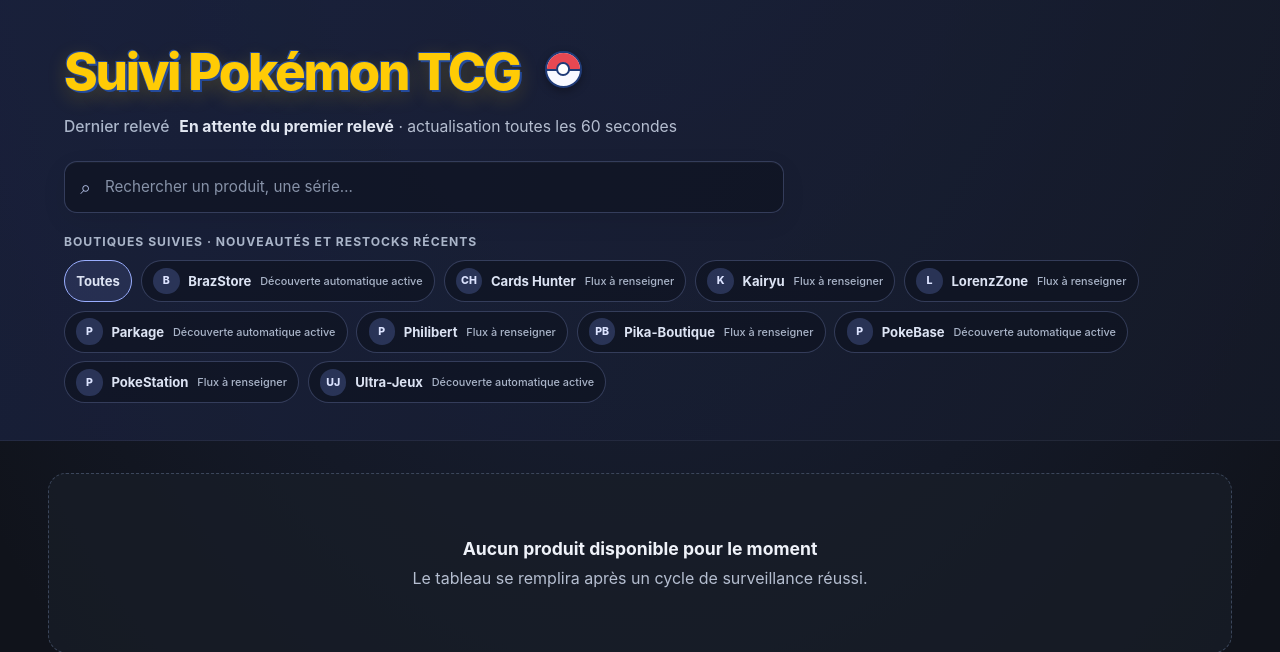
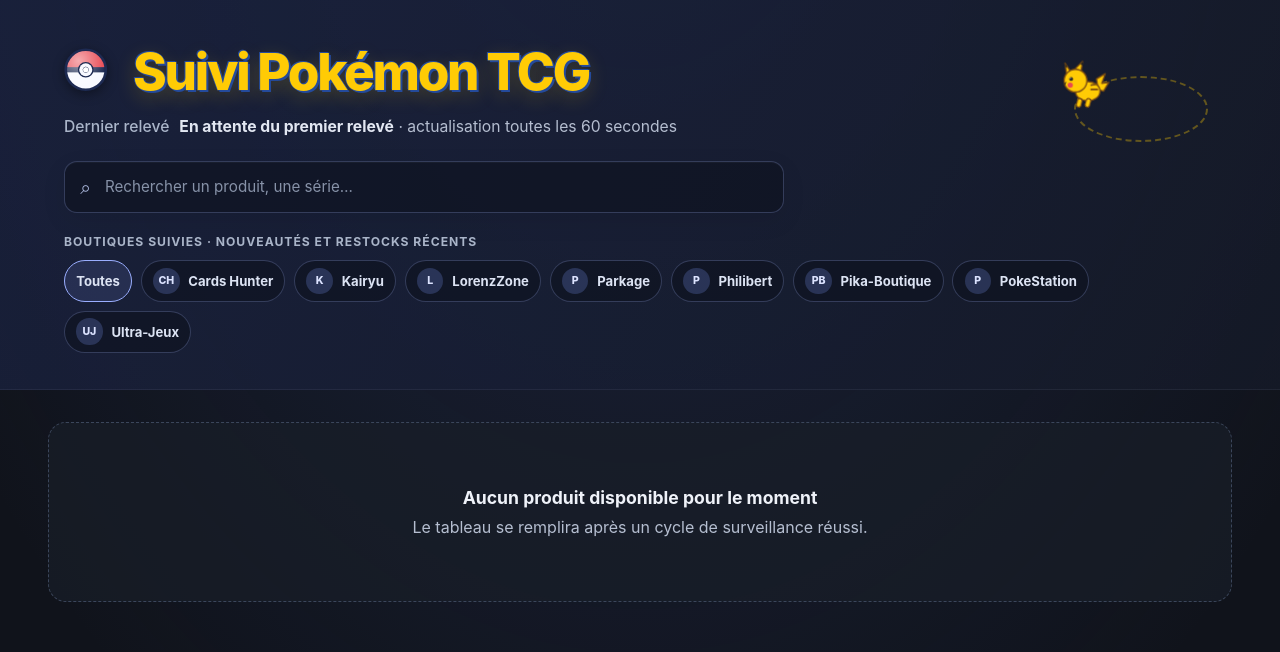
Before and after one commit to imKeny/pokemon-tcg-monitor, a Flask app: page / in a window 1280 px wide. Shown: the top 652 px of the page. Run offline with Flask 3, Linux system fonts and the light colour scheme.

Commit message:
Add Parkage API scraper, clean shop badges, Pokéball logo and walking Pikachu

```diff
--- a/shops.json
+++ b/shops.json
@@ -21,25 +21,12 @@
       "feed_format": "auto"
     },
     {
-      "name": "BrazStore",
-      "url": "https://brazstore.fr",
-      "source_mode": "auto",
-      "feed_url": null,
-      "feed_format": "auto"
-    },
-    {
       "name": "Parkage",
       "url": "https://parkage.com",
       "source_mode": "auto",
       "feed_url": null,
-      "feed_format": "auto"
-    },
-    {
-      "name": "PokeBase",
-      "url": "https://pokebase.fr",
-      "source_mode": "auto",
-      "feed_url": null,
-      "feed_format": "auto"
+      "feed_format": "auto",
+      "platform": "parkage_api"
     }
   ]
 }
--- a/templates/dashboard.html
+++ b/templates/dashboard.html
@@ -34,6 +34,49 @@
         background: linear-gradient(120deg, #1a2240cc, #151a28cc);
       }
       .hero-inner, main { width: min(1480px, 100%); margin: 0 auto; }
+      .hero-inner { position: relative; }
+      .pika-track {
+        position: absolute;
+        top: -.4rem;
+        right: 0;
+        width: 150px;
+        height: 110px;
+        pointer-events: none;
+      }
+      .pika-track::before {
+        position: absolute;
+        inset: 38px 8px 6px;
+        border: 2px dashed #ffcb0555;
+        border-radius: 50%;
+        content: "";
+      }
+      .pika-orbit {
+        position: absolute;
+        left: 50%;
+        top: 50%;
+        width: 0;
+        height: 0;
+        animation: pika-x 3.5s ease-in-out infinite alternate;
+      }
+      .pika-walker {
+        position: absolute;
+        left: 0;
+        top: -28px;
+        width: 56px;
+        height: 56px;
+        margin-left: -28px;
+        animation: pika-y 3.5s ease-in-out -1.75s infinite alternate;
+      }
+      .pika-walker svg { display: block; width: 100%; height: 100%; overflow: visible; animation: pika-face 7s steps(1) infinite; }
+      .pika-bob { animation: pika-hop .35s ease-in-out infinite; }
+      .pika-leg-a { animation: pika-step .35s ease-in-out infinite; transform-origin: 50% 0; transform-box: fill-box; }
+      .pika-leg-b { animation: pika-step .35s ease-in-out infinite reverse; transform-origin: 50% 0; transform-box: fill-box; }
+      @keyframes pika-x { from { transform: translateX(-58px); } to { transform: translateX(58px); } }
+      @keyframes pika-y { from { transform: translateY(-22px); } to { transform: translateY(22px); } }
+      @keyframes pika-face { 0% { transform: scaleX(1); } 50% { transform: scaleX(-1); } }
+      @keyframes pika-hop { 0%, 100% { transform: translateY(0); } 50% { transform: translateY(-3px); } }
+      @keyframes pika-step { 0%, 100% { transform: rotate(-22deg); } 50% { transform: rotate(22deg); } }
+      @media (max-width: 640px) { .pika-track { display: none; } }
       h1 {
         display: inline-flex;
         align-items: center;
@@ -54,35 +97,12 @@
           0 6px 20px #ffcb0538;
       }
       .title-pokeball {
-        position: relative;
         display: inline-block;
         flex: 0 0 auto;
-        width: .72em;
-        aspect-ratio: 1;
-        overflow: hidden;
-        border: 2px solid #203c78;
-        border-radius: 50%;
-        background: linear-gradient(to bottom, #f8f9ff 0 46%, #203c78 46% 54%, #f8f9ff 54%);
-        box-shadow: 0 3px 10px #00000055;
+        width: .85em;
+        height: .85em;
+        filter: drop-shadow(0 3px 6px #00000066);
         animation: pokeball-bob 2.4s ease-in-out infinite;
-      }
-      .title-pokeball::before {
-        position: absolute;
-        inset: 0 0 50%;
-        background: #e84852;
-        content: "";
-      }
-      .title-pokeball::after {
-        position: absolute;
-        top: 50%;
-        left: 50%;
-        width: 30%;
-        aspect-ratio: 1;
-        border: 2px solid #203c78;
-        border-radius: 50%;
-        background: #fff;
-        content: "";
-        transform: translate(-50%, -50%);
       }
       @keyframes pokeball-bob {
         0%, 100% { transform: translateY(0) rotate(-8deg); }
@@ -150,11 +170,6 @@
         font-weight: 750;
         letter-spacing: .08em;
         text-transform: uppercase;
-      }
-      .merchant-feed-status {
-        color: #aab5c9;
-        font-size: .68rem;
-        font-weight: 500;
       }
       .merchant-filters { display: flex; flex-wrap: wrap; gap: .55rem; }
       .merchant-filter {
@@ -427,15 +442,57 @@
       @media (prefers-reduced-motion: reduce) {
         *, *::before, *::after { scroll-behavior: auto !important; transition-duration: .01ms !important; }
         .title-pokeball { animation: none; }
+        .pika-orbit, .pika-walker, .pika-walker svg, .pika-bob, .pika-leg-a, .pika-leg-b { animation: none; }
       }
     </style>
   </head>
   <body>
     <header class="hero">
       <div class="hero-inner">
+        <div class="pika-track" aria-hidden="true">
+          <div class="pika-orbit">
+            <div class="pika-walker">
+              <svg viewBox="0 0 64 64">
+                <g class="pika-bob">
+                  <path d="M12 40 L6 30 L14 31 L10 20 L20 26 L18 38 Z" fill="#ffcb05" stroke="#7a4b12" stroke-width="1.5" stroke-linejoin="round"/>
+                  <ellipse cx="30" cy="40" rx="14" ry="11" fill="#ffcb05" stroke="#7a4b12" stroke-width="1.5"/>
+                  <path d="M20 32 L26 33 M19 38 L26 38" stroke="#7a4b12" stroke-width="2" stroke-linecap="round"/>
+                  <path d="M38 20 L36 6 L44 14 Z" fill="#ffcb05" stroke="#7a4b12" stroke-width="1.5" stroke-linejoin="round"/>
+                  <path d="M36 6 L38.4 9.6 L35.4 10.4 Z" fill="#222"/>
+                  <path d="M48 20 L56 8 L54 22 Z" fill="#ffcb05" stroke="#7a4b12" stroke-width="1.5" stroke-linejoin="round"/>
+                  <path d="M56 8 L53.6 12 L55.4 13 Z" fill="#222"/>
+                  <circle cx="44" cy="28" r="13" fill="#ffcb05" stroke="#7a4b12" stroke-width="1.5"/>
+                  <circle cx="49" cy="26" r="2.2" fill="#222"/>
+                  <circle cx="49.7" cy="25.3" r=".7" fill="#fff"/>
+                  <circle cx="50" cy="33" r="3" fill="#e84852"/>
+                  <path d="M55 30 q1.4 .6 1 2" stroke="#222" stroke-width="1.2" fill="none" stroke-linecap="round"/>
+                </g>
+                <rect class="pika-leg-a" x="26" y="48" width="5" height="10" rx="2.5" fill="#ffcb05" stroke="#7a4b12" stroke-width="1.2"/>
+                <rect class="pika-leg-b" x="36" y="48" width="5" height="10" rx="2.5" fill="#ffcb05" stroke="#7a4b12" stroke-width="1.2"/>
+              </svg>
+            </div>
+          </div>
+        </div>
         <h1 class="dashboard-title">
+          <svg class="title-pokeball" viewBox="0 0 100 100" role="img" aria-label="Poké Ball">
+            <defs>
+              <radialGradient id="pb-shine" cx=".32" cy=".28" r=".7">
+                <stop offset="0" stop-color="#fff" stop-opacity=".55"/>
+                <stop offset="1" stop-color="#fff" stop-opacity="0"/>
+              </radialGradient>
+              <clipPath id="pb-clip"><circle cx="50" cy="50" r="46"/></clipPath>
+            </defs>
+            <g clip-path="url(#pb-clip)">
+              <rect width="100" height="50" fill="#e84852"/>
+              <rect y="50" width="100" height="50" fill="#f8f9ff"/>
+              <rect y="44" width="100" height="12" fill="#1d2a52"/>
+              <circle cx="50" cy="50" r="46" fill="url(#pb-shine)"/>
+            </g>
+            <circle cx="50" cy="50" r="46" fill="none" stroke="#1d2a52" stroke-width="6"/>
+            <circle cx="50" cy="50" r="15" fill="#f8f9ff" stroke="#1d2a52" stroke-width="6"/>
+            <circle cx="50" cy="50" r="6" fill="#fff" stroke="#1d2a52" stroke-width="2"/>
+          </svg>
           Suivi Pokémon TCG
-          <span class="title-pokeball" role="img" aria-label="Poké Ball"></span>
         </h1>
         <p>
           <span class="update-label">Dernier relevé</span>
@@ -471,15 +528,6 @@
                     {% endif %}
                   </span>
                   <span>{{ store.get("name", "Boutique") }}</span>
-                  {% if store.get("source_mode") == "auto" %}
-                    <span class="merchant-feed-status">
-                      {{ store.get("source_status", "Découverte automatique active") }}
-                    </span>
-                  {% elif store.get("feed_configured") is defined %}
-                    <span class="merchant-feed-status">
-                      {% if store.get("feed_configured") %}Flux actif{% else %}Flux à renseigner{% endif %}
-                    </span>
-                  {% endif %}
                   <span class="merchant-badge" data-recent-badge {% if not store.get("recent_count") %}hidden{% endif %}>{{ store.get("recent_count", 0) }}</span>
                 </button>
               {% endfor %}
```
Also changed, not shown: monitor.py (+100 -3 lines).
